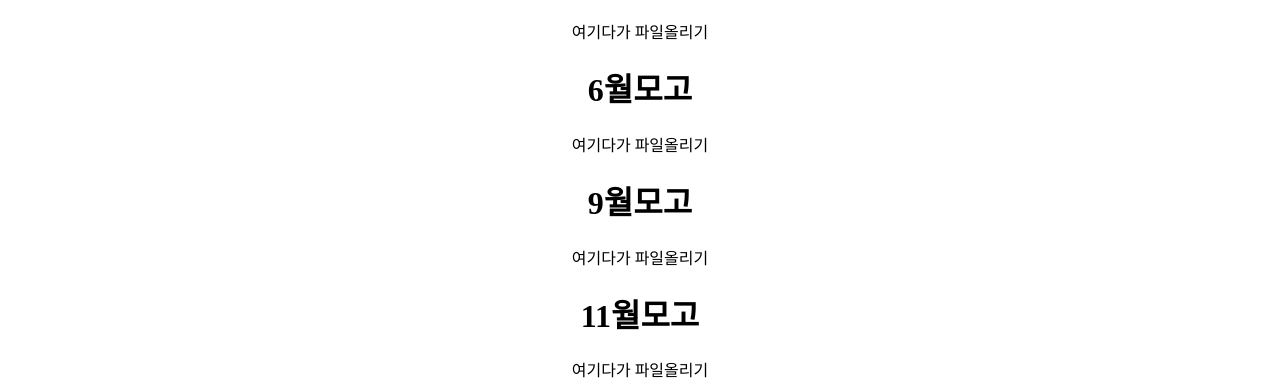
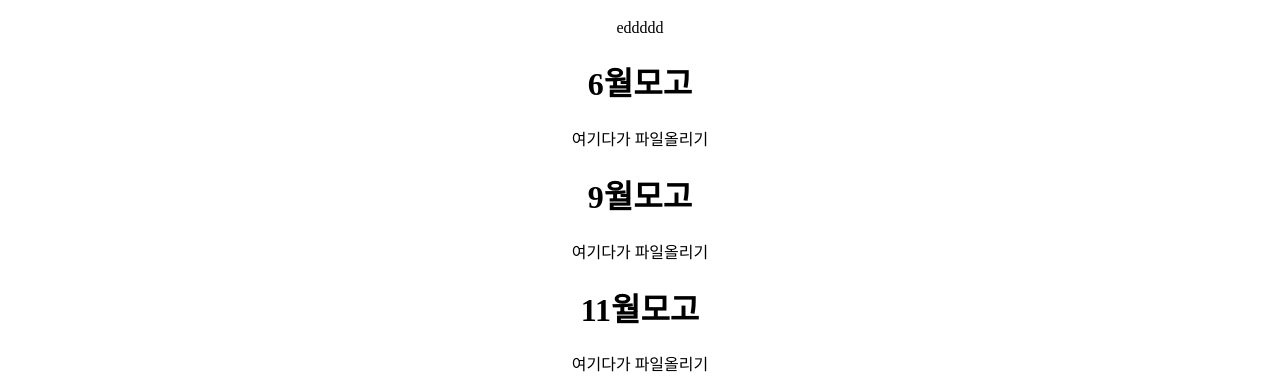
Before and after one commit to seoyundeok/zinroproject1, a plain HTML site: page 모의고사/2010.html in a window 1280 px wide. Shown: the part 649-1038 px from the top of the page. Drawn offline with Linux system fonts and the light colour scheme.

Commit message:
Update 2010.html

```diff
--- a/모의고사/2010.html
+++ b/모의고사/2010.html
@@ -65,7 +65,7 @@
         </table>
         <div class="center">
             <h1>3월모고</h1>
-              여기다가 파일올리기
+           eddddd
             <h1>6월모고</h1>
               여기다가 파일올리기
             <h1>9월모고</h1>
```
